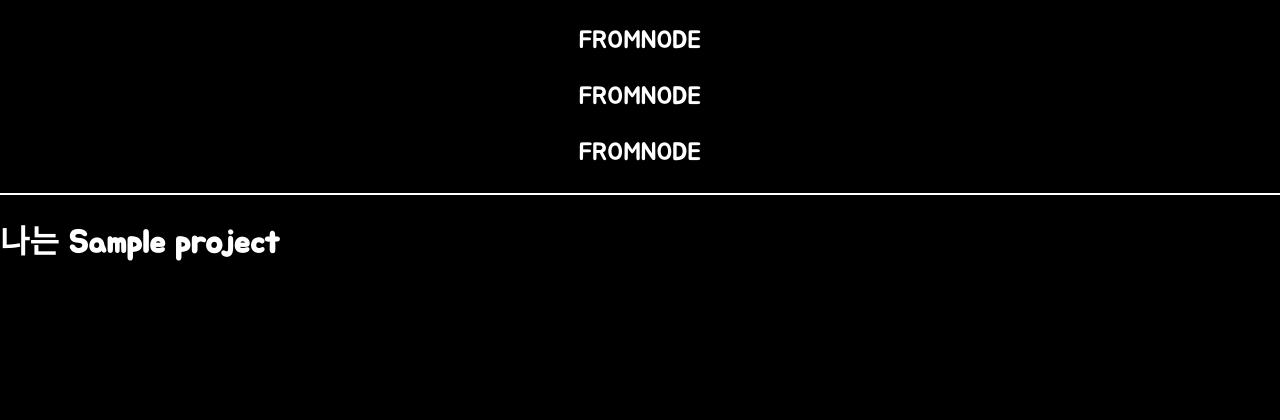
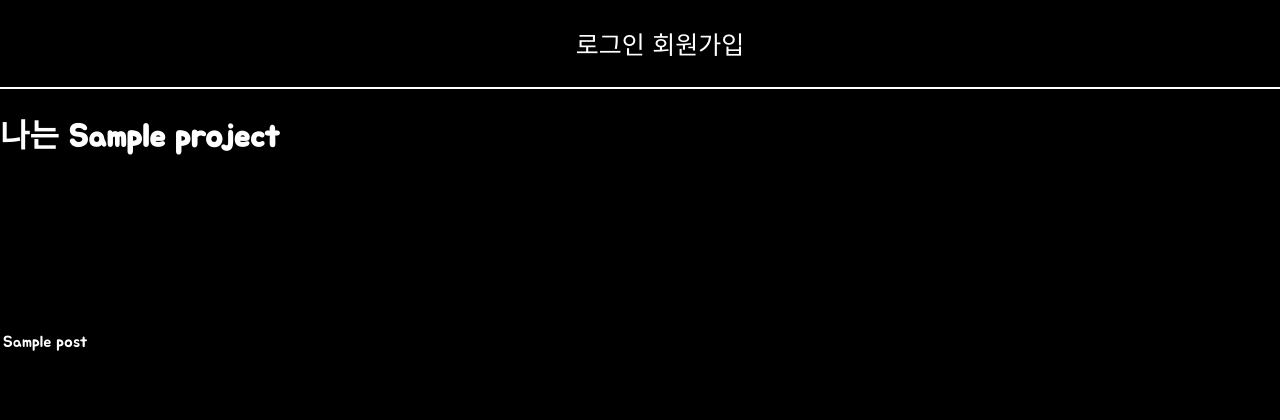
Before and after one commit to SeaJungg/FromNode, a Django app: page /detail/1 in a window 1280 px wide. Shown: the top 420 px of the page. Run offline with Django 3.2, Linux system fonts and the light colour scheme; tables that the repository leaves empty hold one stand-in row (values such as "Sample post").

Commit message:
[back-end] 로그인앤아웃 앳 내브바

```diff
--- a/account/views.py
+++ b/account/views.py
@@ -15,7 +15,7 @@
             raw_password = form.cleaned_data.get('password1')
             user = authenticate(username=username, password=raw_password)
             login(request, user)
-            return redirect("index")
+            return redirect("drag")
     else:
         form = UserForm()
     return render(request, 'account/signup.html', {'form': form})
--- a/main/templates/base.html
+++ b/main/templates/base.html
@@ -14,9 +14,16 @@
     <div class="container">
         <div class="header">
             <div class="header_content">
-                <div class="header_content_left"><p>FROMNODE</p></div>
-                <div class="header_content_middle"><p>FROMNODE</p></div>
-                <div class="header_content_right"><p>FROMNODE</p></div>
+                <ul>
+                    {% if user.is_authenticated %}
+                    <li>{{user.username}}님 하이염</li>
+                    <li><a href="{% url 'logout' %}">로그아웃</a></li>
+                    <li><a href="#">마이페이지</a></li>
+                    {% else %}
+                    <li><a href="{%url 'account:login' %}">로그인</a></li>
+                    <li><a href="{%url 'account:signup' %}">회원가입</a></li>
+                    {% endif %}
+                </ul>
             </div>
         </div>
         <div class="main">
--- a/main/urls.py
+++ b/main/urls.py
@@ -6,7 +6,6 @@
 
 urlpatterns = [
     path('', views.drag, name='drag'),
-    path('index', views.index, name='index'),
     path('detail/<int:id>', views.detail, name='detail'),
     path('upload/', views.upload, name='upload'),
     path('upload_node/', views.upload_node, name='upload_node'),
--- a/main/views.py
+++ b/main/views.py
@@ -10,10 +10,6 @@
 from django.core.files.storage import FileSystemStorage
 def drag(request):
     return render(request, 'drag.html')
-
-def index(request):
-
-    return render(request, 'index.html')
 
 
 def detail(request, id):
```
